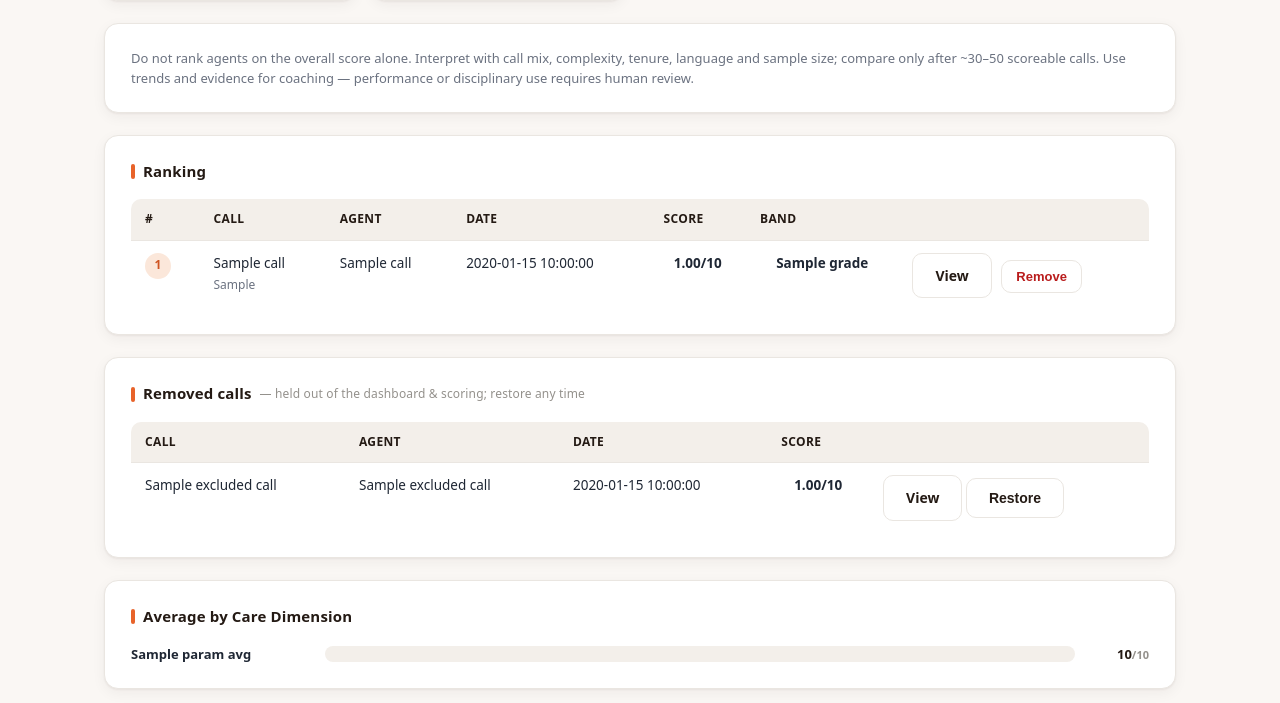
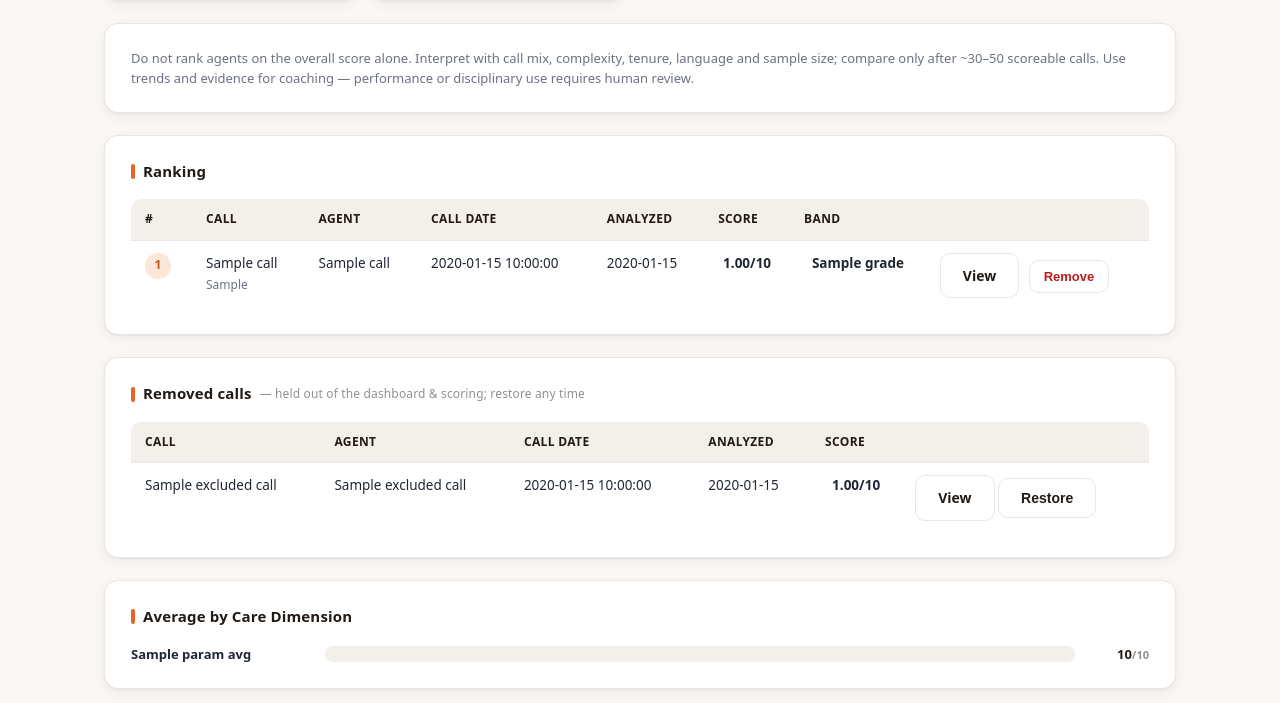
Before and after one commit to sidharthlahotihuft/HUFT-EQ, a Flask app: template templates/overview.html in a window 1280 px wide. Shown: the part 862-1565 px from the top of the page. Run offline with Flask 3, Linux system fonts and the light colour scheme; the visitor is signed in with stand-in values (Sample User, id 1); the template is opened without the code that fills it: most values are stand-ins (such as "Sample title", 1, 10 or a date in 2020); some libraries are stand-ins or nearby versions.

Commit message:
Dashboard tables: add Call date and Analyzed date columns

```diff
--- a/templates/index.html
+++ b/templates/index.html
@@ -60,7 +60,7 @@
   {% if calls %}
   <table>
     <thead>
-      <tr><th>Call</th><th>Agent</th><th>Date</th><th>Status</th><th>Score</th><th></th></tr>
+      <tr><th>Call</th><th>Agent</th><th>Call date</th><th>Analyzed</th><th>Status</th><th>Score</th><th></th></tr>
     </thead>
     <tbody>
       {% for c in calls %}
@@ -68,6 +68,7 @@
         <td><b>{{ c.original_name }}</b>{% if c.call_topic %}<br><span style="color:var(--gray); font-size:12px;">{{ c.call_topic }}</span>{% endif %}</td>
         <td>{{ c.agent_name or '—' }}</td>
         <td>{{ c.call_date or '—' }}</td>
+        <td>{{ c.created_at[:10] if c.created_at else '—' }}</td>
         <td><span class="pill status-{{ c.status }}">{{ c.status_message or c.status }}</span></td>
         <td>{% if c.total_score is not none %}{{ '%.1f'|format(c.total_score) }}/{{ c.max_score|int }} ({{ c.grade }}){% else %}—{% endif %}</td>
         <td><a class="btn secondary" href="{{ url_for('report_card', call_id=c.id) }}">View</a></td>
--- a/templates/overview.html
+++ b/templates/overview.html
@@ -74,14 +74,14 @@
 <div class="card">
   <h2>Ranking</h2>
   <table>
-    <thead><tr><th>#</th><th>Call</th><th>Agent</th><th>Date</th><th>Score</th><th>Band</th><th></th></tr></thead>
+    <thead><tr><th>#</th><th>Call</th><th>Agent</th><th>Call date</th><th>Analyzed</th><th>Score</th><th>Band</th><th></th></tr></thead>
     <tbody>
       {% for c in calls %}
       <tr>
         <td><span class="rank-num">{{ loop.index }}</span></td>
         <td>{{ c.original_name }}{% if c.call_topic %}<br><span style="color:var(--gray); font-size:12px;">{{ c.call_topic }}</span>{% endif %}</td>
         <td>{{ c.agent_name or '—' }}</td>
-        <td>{{ c.call_date or '—' }}</td>
+        <td>{{ c.call_date or '—' }}</td><td>{{ c.created_at[:10] if c.created_at else '—' }}</td>
         <td class="score-cell">{% if c.total_score is not none %}{{ '%.2f'|format(c.total_score) }}/{{ max_score|int }}{% else %}N/A{% endif %}</td>
         <td class="score-cell">{{ c.grade or '—' }}</td>
         <td style="white-space:nowrap;">
@@ -102,13 +102,13 @@
 <div class="card">
   <h2>Removed calls <span style="font-weight:400; color:var(--gray-soft); font-size:12px;">— held out of the dashboard &amp; scoring; restore any time</span></h2>
   <table>
-    <thead><tr><th>Call</th><th>Agent</th><th>Date</th><th>Score</th><th></th></tr></thead>
+    <thead><tr><th>Call</th><th>Agent</th><th>Call date</th><th>Analyzed</th><th>Score</th><th></th></tr></thead>
     <tbody>
       {% for c in excluded_calls %}
       <tr>
         <td>{{ c.original_name }}</td>
         <td>{{ c.agent_name or '—' }}</td>
-        <td>{{ c.call_date or '—' }}</td>
+        <td>{{ c.call_date or '—' }}</td><td>{{ c.created_at[:10] if c.created_at else '—' }}</td>
         <td class="score-cell">{% if c.total_score is not none %}{{ '%.2f'|format(c.total_score) }}/{{ max_score|int }}{% else %}N/A{% endif %}</td>
         <td style="white-space:nowrap;">
           <a class="btn secondary" href="{{ url_for('report_card', call_id=c.id) }}">View</a>
```
